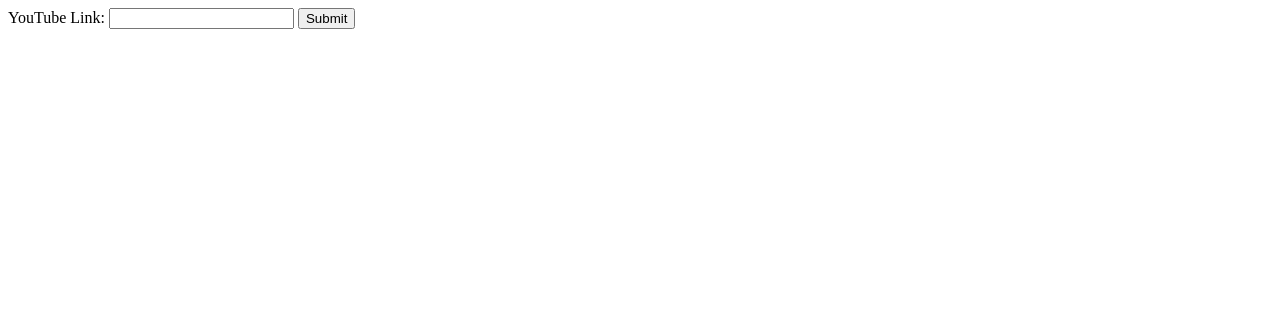
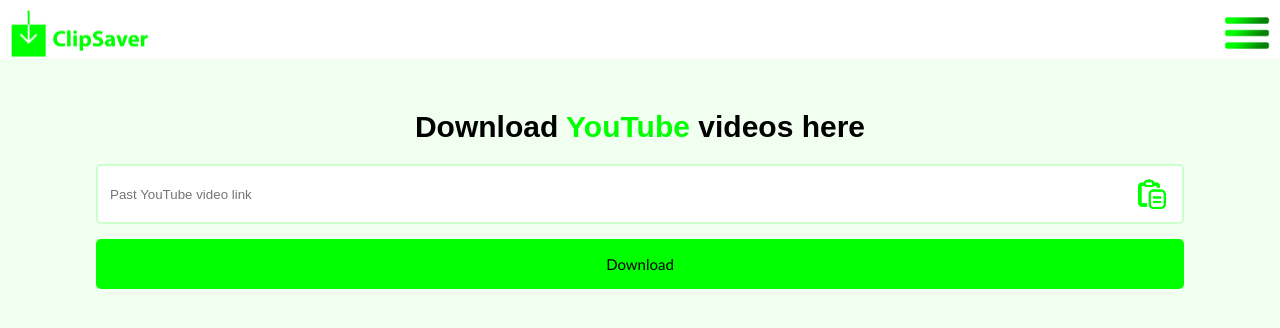
Before and after one commit to Josephvic278/ClipSaver, a Flask app: page /download_yt in a window 1280 px wide. Shown: the top 328 px of the page. Run offline with Flask 3, Linux system fonts and the light colour scheme.

Commit message:
minor changes

```diff
--- /dev/null
+++ b/static/home.css
@@ -0,0 +1,98 @@
+*{
+    box-sizing: border-box;
+}
+body {
+    padding: 0;
+    margin: 0;
+    background: rgba(0,255,0,0.06);
+}
+.header_text{
+    width: 100%;
+    justify-content: center;
+    align-items: center;
+    display: flex;
+}
+.header_text h1{
+    font-family: Arial;
+    font-size: 30px;
+    text-align: center;
+}
+.top_bar{
+    height: 8ex;
+    top: 0;
+    width: 100%;
+    position: fixed;
+    background: white;
+}
+.logo{
+    margin: 5px;
+    float: left;
+}
+.logo img{
+    width: 150px;
+}
+.yt_link_input{
+    justify-content: center;
+    align-items: center;
+    display: flex;
+    width: 100%;
+}
+.yt_link_input .link_input {
+    width: 85%;
+    height: 60px;
+    outline: none;
+    text-indent: 10px;
+    border-radius: 5px;
+    border: 2px solid rgba(0,255,0,0.2);
+}
+.link_input::placeholder{
+    text-indent: 10px;
+}
+.body_sector{
+    margin-top: 90px;
+}
+.yt_text{
+    color: rgb(0,255,0);
+}
+.submit_button{
+    justify-content: center;
+    align-items: center;
+    display: flex;
+    width: 100%;
+    margin-top: 15px;
+}
+.sub_btn{
+    width: 85%;
+    border: none;
+    height: 50px;
+    font-family: Calibri;
+    border-radius: 5px;
+    font-size: 15px;
+    font-weight: 500;
+    background: rgb(0,255,0);
+}
+.post_btn{
+    float: right;
+    margin-top: -58px;
+    margin-right: 8%;
+    z-index: 1;
+    background: white;
+    border-bottom-right-radius: 2px;
+    border-top-right-radius: 2px;
+    height: 56px;
+    width: 52px;
+    justify-content: center;
+    align-items: center;
+    display: flex;
+    position: relative;
+}
+.post_btn img{
+    width: 30px;
+}
+.menu{
+    float: right;
+    margin: 8px;
+}
+.menu img{
+    width: 50px;
+}
--- a/templates/home.html
+++ b/templates/home.html
@@ -1,10 +1,43 @@
-<html>
-  <body>
+<!DOCTYPE html>
+<html lang="en">
+<head>
+    <meta charset="UTF-8">
+    <meta name="viewport" content="width=device-width, initial-scale=1.0">
+    <title>Page title</title>
+    <link rel="stylesheet" href="/static/home.css">
+</head>
+<body>
+    <div class="top_bar">
+        <div class="logo">
+            <img src="/static/Clip_saver_logo.png" alt=""></img>
+        </div>
+
+        <div class="menu">
+            <img src="/static/menu.png" alt=""></img>
+        </div>
+    </div>
+
+    <div class="body_sector">
+    <div class="header_text">
+        <h1>Download <b class="yt_text">YouTube</b> videos here</h1>
+    </div>
     <form action="http://localhost:5000/download_yt" method="POST">
-      <label for="link">YouTube Link:</label>
-      <input type="text" id="link" name="link">
+      <div class="yt_link_input">
+          <input type="text" id="link" name="link" class="link_input" placeholder="Past YouTube video link">
 
-      <input type="submit" value="Submit">
+          <br>
+
+      </div>
+
+      <div class="post_btn">
+              <img src="/static/paste.png" alt=""></img>
+          </div>
+
+      <div class="submit_button">
+          <input type="submit" value="Download" class="sub_btn">
+      </div>
+
     </form>
-  </body>
+    </div>
+</body>
 </html>
```
Also changed, not shown: static/result.css (added, +31 -0 lines), templates/result.html (+51 -3 lines), static/Clip_saver_logo.png (added), static/menu.png (added), static/paste.png (added).
